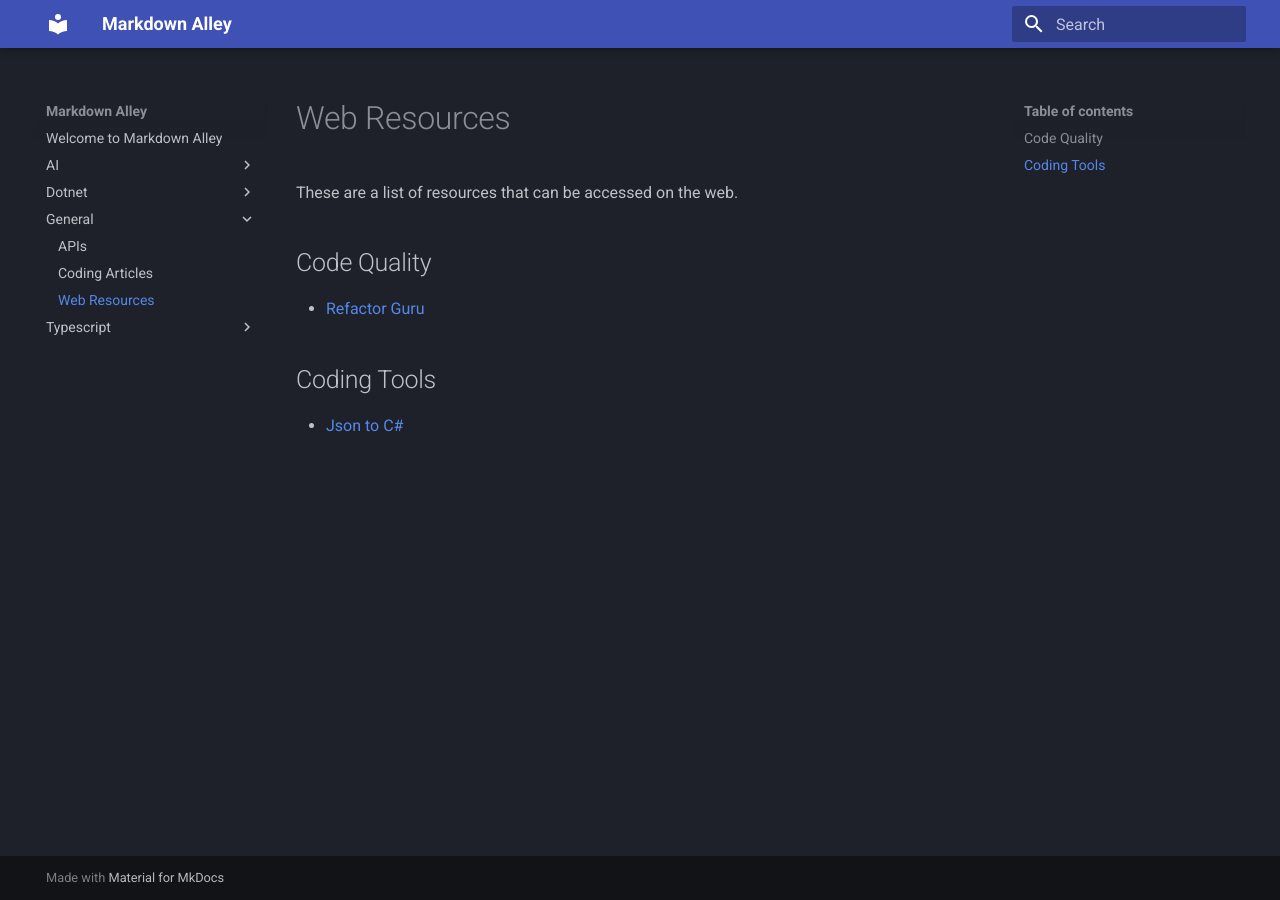
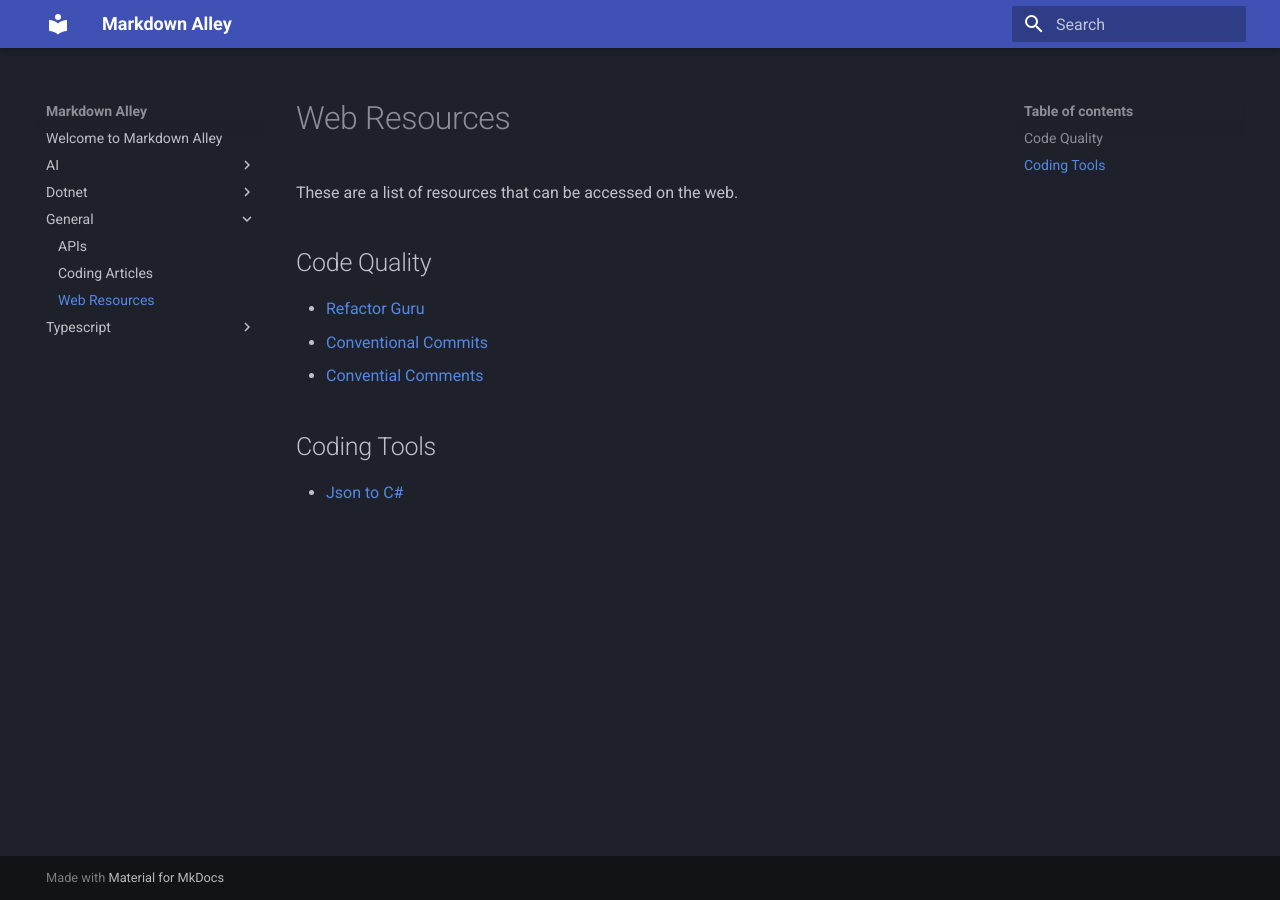
Before and after one commit to gooddogdevelopment-sys/Markdown-Alley, an MkDocs documentation site: the page built from docs/General/WebResources.md, in a window 1280 px wide. Built offline with MkDocs 1.6.1 and Material for MkDocs 9.7.7, drawn with Linux system fonts in a browser that asks for light colours.

Commit message:
Updated WebResources.md file with links to Convential Commits and Conventional Comments

```diff
--- a/docs/General/WebResources.md
+++ b/docs/General/WebResources.md
@@ -3,6 +3,8 @@
 
 ## Code Quality
 - [Refactor Guru](https://refactoring.guru/)
+- [Conventional Commits](https://www.conventionalcommits.org/en/v1.0.0/)
+- [Convential Comments](https://conventionalcomments.org/)
 
 ## Coding Tools
 - [Json to C#](https://json2csharp.com/)
```
